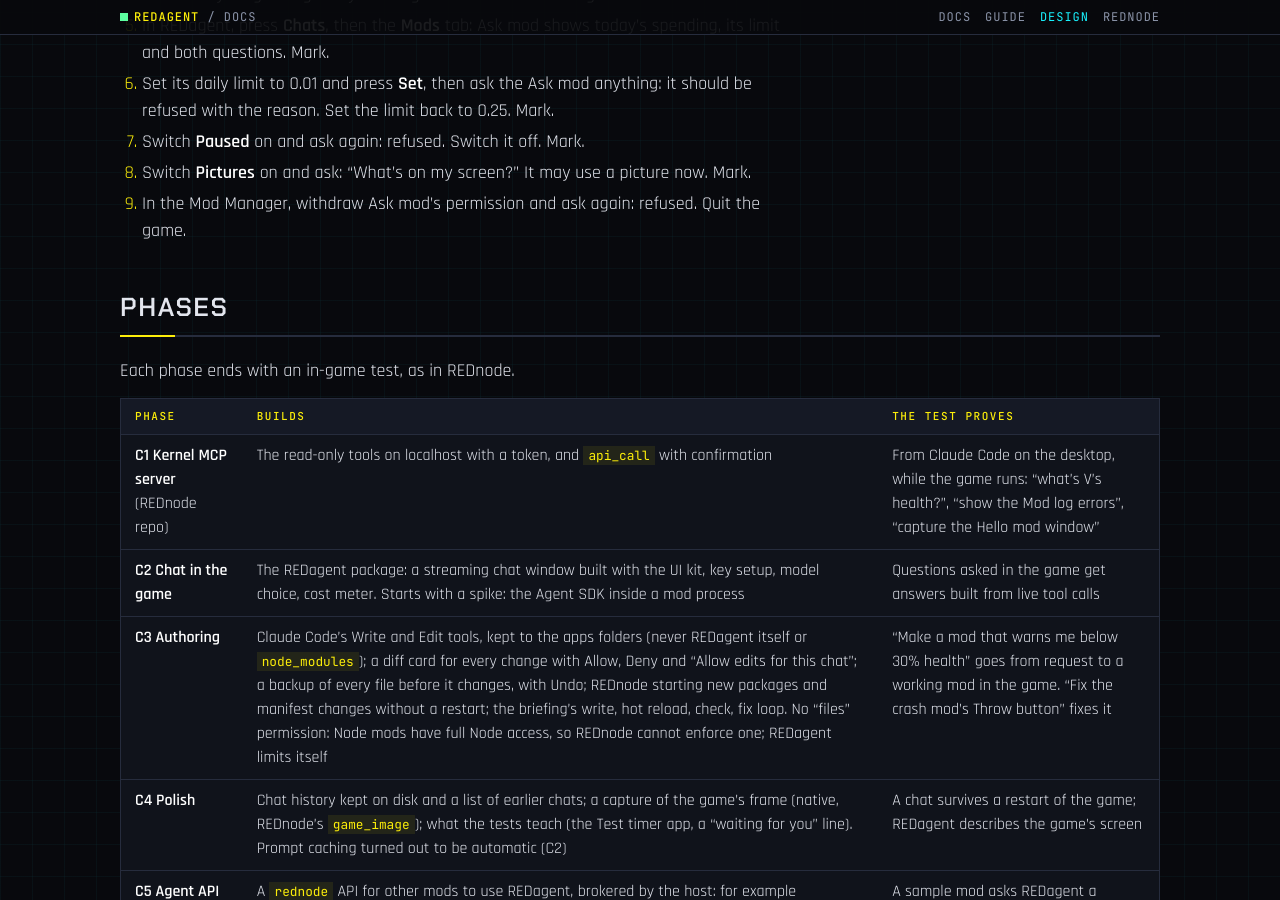
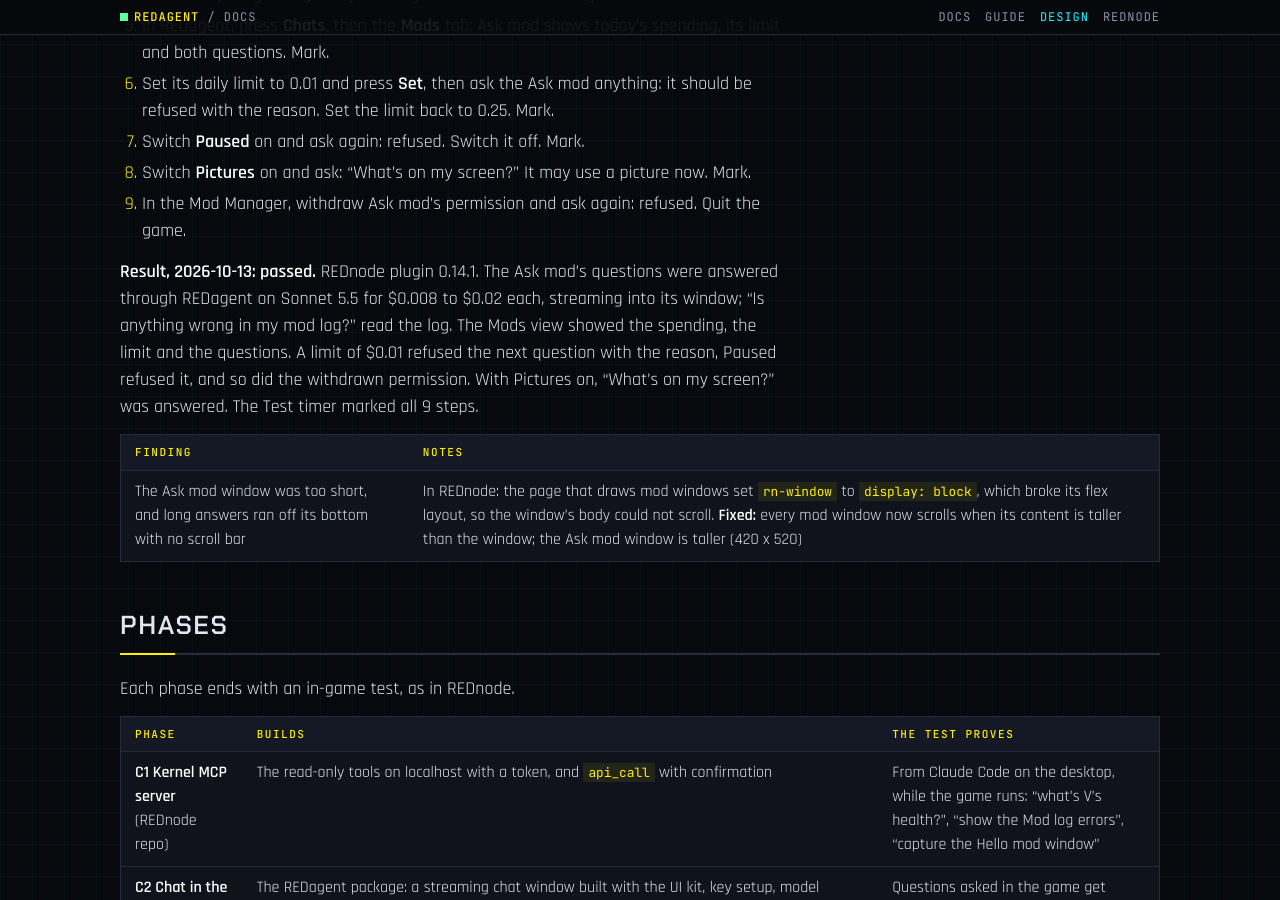
Before and after one commit to Edgemodders/REDagent, a Jekyll site: the page built from docs/design.md, in a window 1280 px wide and 900 px high, scrolled down 12020 px. Built offline with Jekyll 4.4.1, drawn with Linux system fonts in a browser that asks for light colours; our own code applies the rules of GitHub Pages for plain Markdown files; some of the changed text lies outside the part shown.

Commit message:
C5 passed in game
Co-Authored-By: Claude Opus 5.5 <noreply@anthropic.com>

```diff
--- a/docs/design.md
+++ b/docs/design.md
@@ -2,7 +2,7 @@
 
 REDagent is an assistant inside Cyberpunk 2077 that writes, runs, checks and fixes [REDnode](https://github.com/Edgemodders/REDnode) mods and overlay apps with the player, while they play. It works through the REDnode runtime (the "kernel") that mods use: the game API, the mod log, the apps, the overlay windows. Powered by Claude.
 
-Status: **C1, the kernel MCP server, passed in game on 2026-10-12** (in the REDnode repo, [docs](https://edgemodders.github.io/REDnode/mcp.html)). **C2, the chat in the game, passed in game on 2026-10-12.** **C3, authoring, passed in game on 2026-10-12**, and its fixes, Undo included, passed a second test the same day (results below). **C4, polish, passed in game on 2026-10-13** (results below). O8 Mod Manager in REDnode passed too. **C5, the agent API for mods, is built; its in-game test is pending** (steps below).
+Status: **C1, the kernel MCP server, passed in game on 2026-10-12** (in the REDnode repo, [docs](https://edgemodders.github.io/REDnode/mcp.html)). **C2, the chat in the game, passed in game on 2026-10-12.** **C3, authoring, passed in game on 2026-10-12**, and its fixes, Undo included, passed a second test the same day (results below). **C4, polish, passed in game on 2026-10-13** (results below). O8 Mod Manager in REDnode passed too. **C5, the agent API for mods, passed in game on 2026-10-13** (results below). Next: C6, REDagent in REDcode, agreed with the user.
 
 ## What it can do
 
@@ -256,6 +256,12 @@ Use the **Test timer**: Start, then Mark after each step.
 8. Switch **Pictures** on and ask: "What's on my screen?" It may use a picture now. Mark.
 9. In the Mod Manager, withdraw Ask mod's permission and ask again: refused. Quit the game.
 
+**Result, 2026-10-13: passed.** REDnode plugin 0.14.1. The Ask mod's questions were answered through REDagent on Sonnet 5.5 for $0.008 to $0.02 each, streaming into its window; "Is anything wrong in my mod log?" read the log. The Mods view showed the spending, the limit and the questions. A limit of $0.01 refused the next question with the reason, Paused refused it, and so did the withdrawn permission. With Pictures on, "What's on my screen?" was answered. The Test timer marked all 9 steps.
+
+| Finding | Notes |
+|---|---|
+| The Ask mod window was too short, and long answers ran off its bottom with no scroll bar | In REDnode: the page that draws mod windows set `rn-window` to `display: block`, which broke its flex layout, so the window's body could not scroll. **Fixed:** every mod window now scrolls when its content is taller than the window; the Ask mod window is taller (420 x 520) |
+
 ## Phases
 
 Each phase ends with an in-game test, as in REDnode.
```
Also changed, not shown: CLAUDE.md (+1 -1 lines), docs/index.md (+1 -1 lines).
